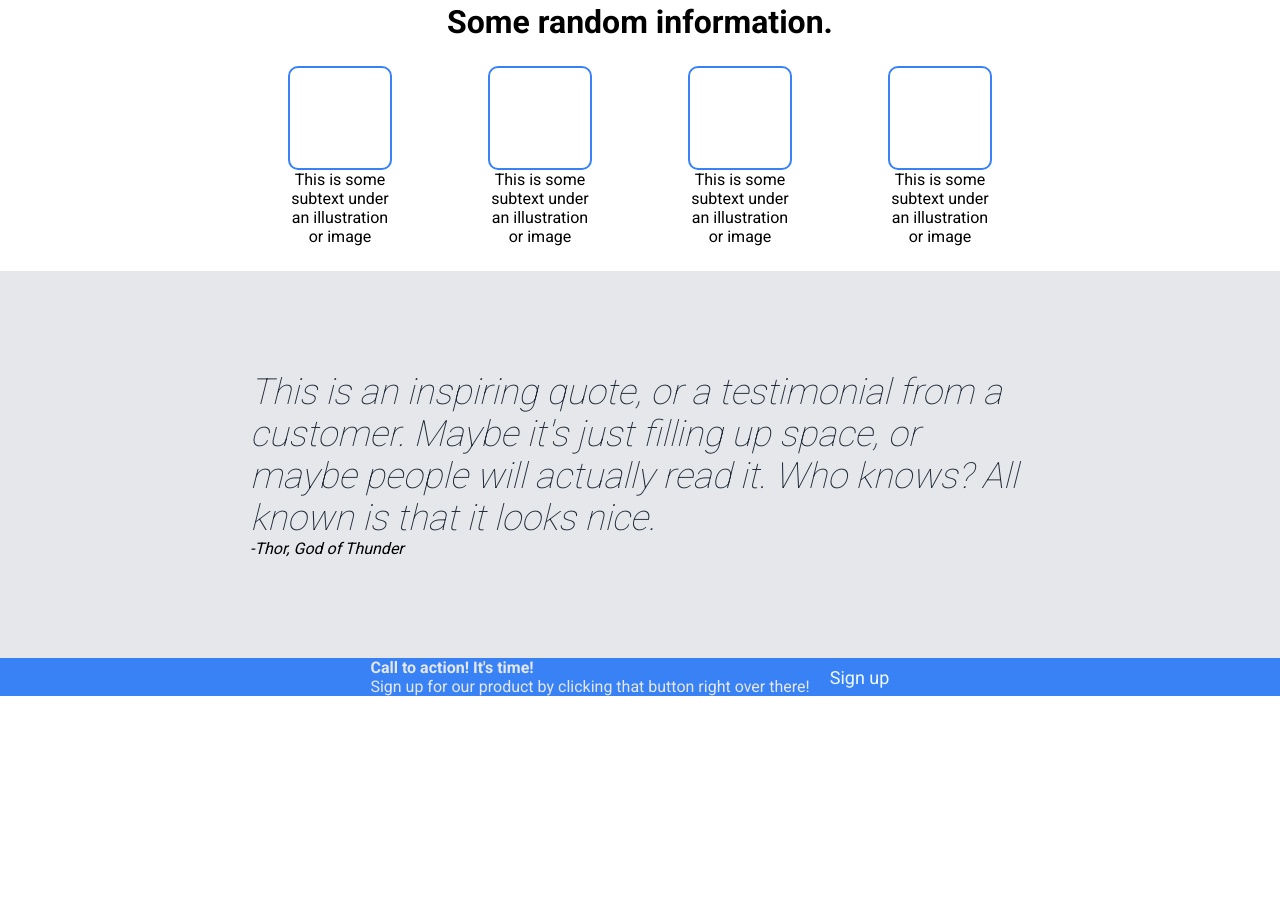
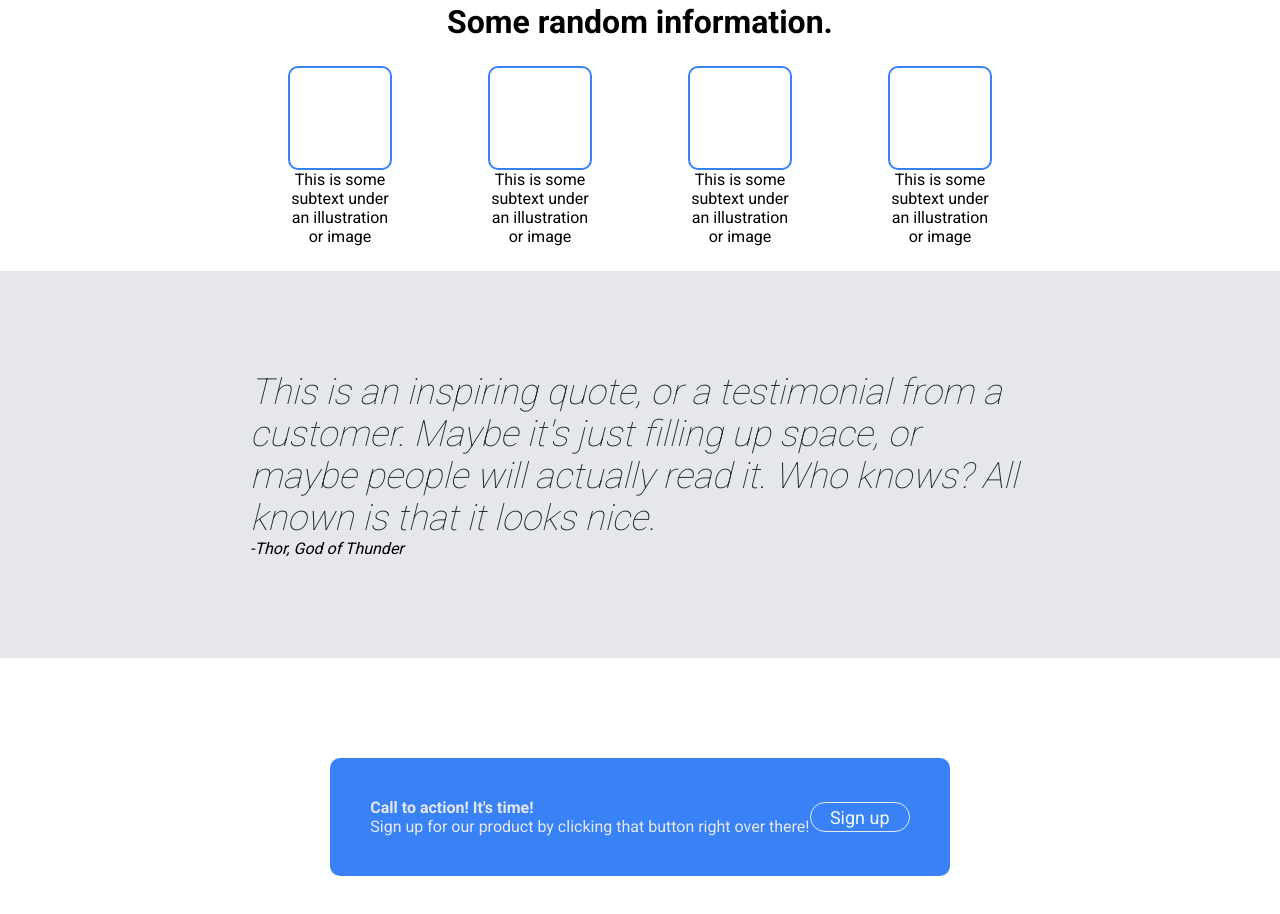
Before and after one commit to AaryanChy/Landing-Page, a plain HTML site: page index.html in a window 1280 px wide. Shown: the part 850-1764 px from the top of the page. Before the commit the page ends 1546 px from the top, so only its background shows below. Drawn offline with Linux system fonts and the light colour scheme.

Commit message:
created and designed Sign up section

```diff
--- a/index.html
+++ b/index.html
@@ -31,7 +31,7 @@
               It's a smaller font and the color is lower contrast
             </p>
             <div class="button">
-              <button class="signUp">Sign Up</button>
+              <button class="signUp">Sign up</button>
             </div>
           </div>
           <div class="rightSection">
@@ -83,7 +83,7 @@
                 <p>Sign up for our product by clicking that button right over there!</p>
             </div>
             <div class="right">
-                <button class="signUp">Sign up</button>
+                <button class="Btn">Sign up</button>
             </div>
         </div>
       </div>
--- a/style.css
+++ b/style.css
@@ -116,8 +116,27 @@ cite {
 
 .content {
   display: flex;
+  padding: 40px;
   background-color: #3882f6;
+  width: 50%;
   color: #e5e7eb;
+  justify-content: space-evenly;
+  align-items: center;
+  border-radius: 10px;
+}
+.signUpContainer {
+  padding: 100px;
+  display: flex;
   justify-content: center;
-  align-items: center;
 }
+
+.Btn {
+  background-color: #3882f6;
+  display: block;
+  height: 30px;
+  width: 100px;
+  border-radius: 5rem;
+  font-size: 18px;
+  color: #f0faf8;
+  border: 1px solid #e5e7eb;
+}
```
